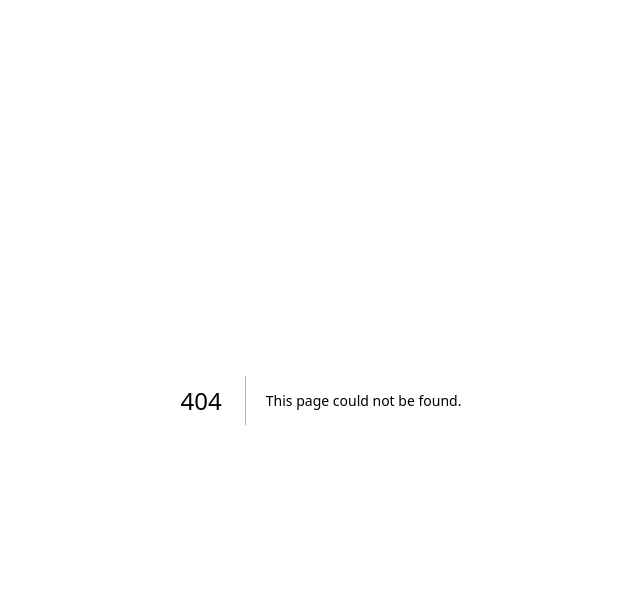
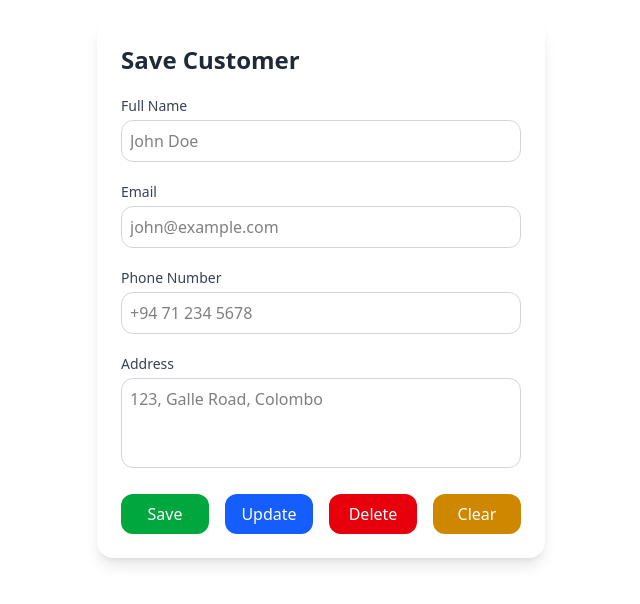
Before and after one commit to Roshen-Perera/nextjs-auth0, a Next.js app in the folder frontend/: page /edit in a window 1280 px wide. Before the commit this address had no page. Shown: the top 604 px of the page, without its empty margins (319-959 px from the left). Built offline with nearby package versions, Linux system fonts and the light colour scheme.

Commit message:
Frontend: Create a customer form

```diff
--- /dev/null
+++ b/frontend/src/app/edit/page.tsx
@@ -0,0 +1,73 @@
+
+
+const Page = () => {
+  return (
+    <>
+      <main className="p-5">
+        <div className="max-w-md mx-auto p-6 bg-white rounded-2xl shadow-lg space-y-5">
+          <h2 className="text-2xl font-bold text-gray-800">Save Customer</h2>
+
+          <div>
+            <label className="block text-sm font-medium text-gray-700">
+              Full Name
+            </label>
+            <input
+              type="text"
+              placeholder="John Doe"
+              className="mt-1 w-full p-2 border border-gray-300 rounded-xl focus:outline-none focus:ring-2 focus:ring-blue-500"
+            />
+          </div>
+
+          <div>
+            <label className="block text-sm font-medium text-gray-700">
+              Email
+            </label>
+            <input
+              type="email"
+              placeholder="john@example.com"
+              className="mt-1 w-full p-2 border border-gray-300 rounded-xl focus:outline-none focus:ring-2 focus:ring-blue-500"
+            />
+          </div>
+
+          <div>
+            <label className="block text-sm font-medium text-gray-700">
+              Phone Number
+            </label>
+            <input
+              type="tel"
+              placeholder="+94 71 234 5678"
+              className="mt-1 w-full p-2 border border-gray-300 rounded-xl focus:outline-none focus:ring-2 focus:ring-blue-500"
+            />
+          </div>
+
+          <div>
+            <label className="block text-sm font-medium text-gray-700">
+              Address
+            </label>
+            <textarea
+              placeholder="123, Galle Road, Colombo"
+              rows={3}
+              className="mt-1 w-full p-2 border border-gray-300 rounded-xl focus:outline-none focus:ring-2 focus:ring-blue-500 resize-none"
+            ></textarea>
+          </div>
+          <div className="flex space-x-4">
+            <button className="w-full hand bg-green-600 text-white py-2 rounded-xl hover:bg-green-700 transition">
+              Save
+            </button>
+            <button className="w-full bg-blue-600 text-white py-2 rounded-xl hover:bg-blue-700 transition">
+              Update
+            </button>
+            <button className="w-full bg-red-600 text-white py-2 rounded-xl hover:bg-red-700 transition">
+              Delete
+            </button>
+            <button className="w-full bg-yellow-600 text-white py-2 rounded-xl hover:bg-yellow-700 transition">
+              Clear
+            </button>
+          </div>
+        </div>
+      </main>
+    </>
+  );
+}
+
+export default Page
```
